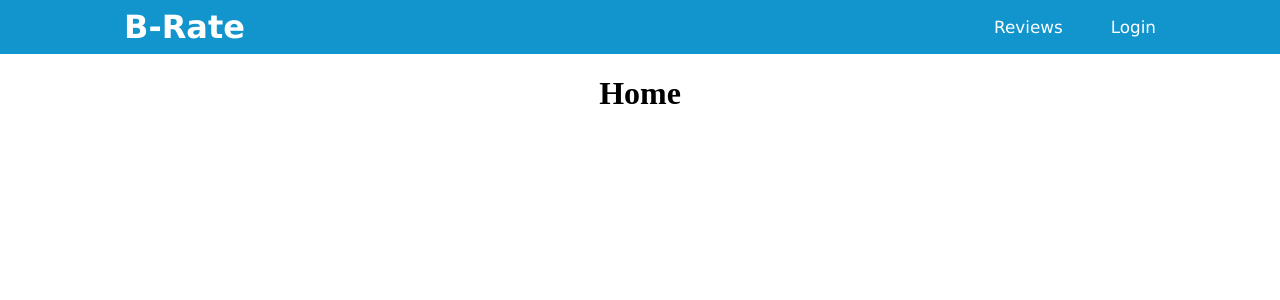
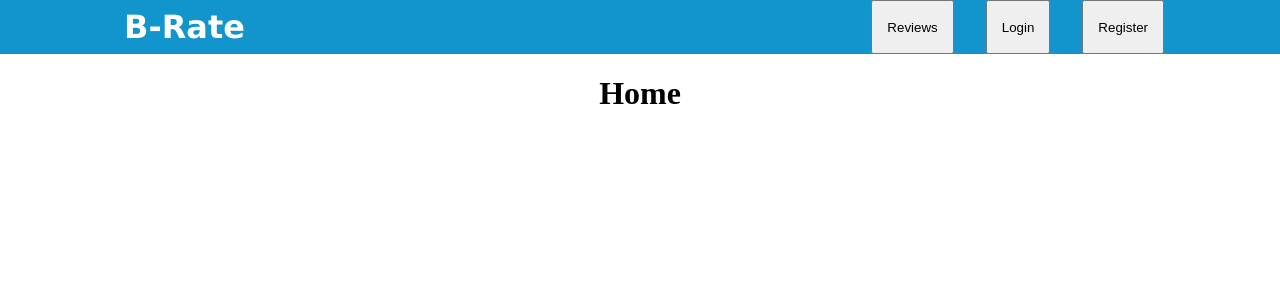
Before and after one commit to olana-abraham/B-Rates, a React (Create React App) app in the folder b-rate/: page / in a window 1280 px wide. Shown: the top 300 px of the page. Built offline with nearby package versions, Linux system fonts and the light colour scheme; a web font is replaced by a local one.

Commit message:
incremental push to figure out issue

```diff
--- a/b-rate/src/App.js
+++ b/b-rate/src/App.js
@@ -3,6 +3,8 @@ import Navbar from "./Navbar"
 import Reviews from "./pages/Reviews"
 import Home from "./pages/Home"
 import Login from "./pages/Login"
+import Register from "./pages/register"
+
 import {Route, Routes} from "react-router-dom"
 
 function App() {
@@ -15,6 +17,7 @@ function App() {
             <Route path="/" element={<Home />} />
             <Route path="/reviews" element={<Reviews />} />
             <Route path ="/Login" element={<Login />} />
+            <Route path ="/Register" element={<Register />} />
           </Routes>
         </div>
       </>
--- a/b-rate/src/Navbar.js
+++ b/b-rate/src/Navbar.js
@@ -5,8 +5,9 @@ export default function Navbar() {
         <nav className="nav">
             <Link to="/" className="site-title">B-Rate</Link>
             <ul>
-                <CustomLink to ="/reviews">Reviews</CustomLink>
-                <CustomLink to="/Login">Login</CustomLink>
+            <button className="reviewbutton"><CustomLink to ="/Reviews">Reviews</CustomLink></button>
+              <button className = "loginbutton"> <CustomLink to="/Login">Login</CustomLink></button>
+              <button className = "register"> <CustomLink to="/register">Register</CustomLink></button>
             </ul>
         </nav>
     )
```
